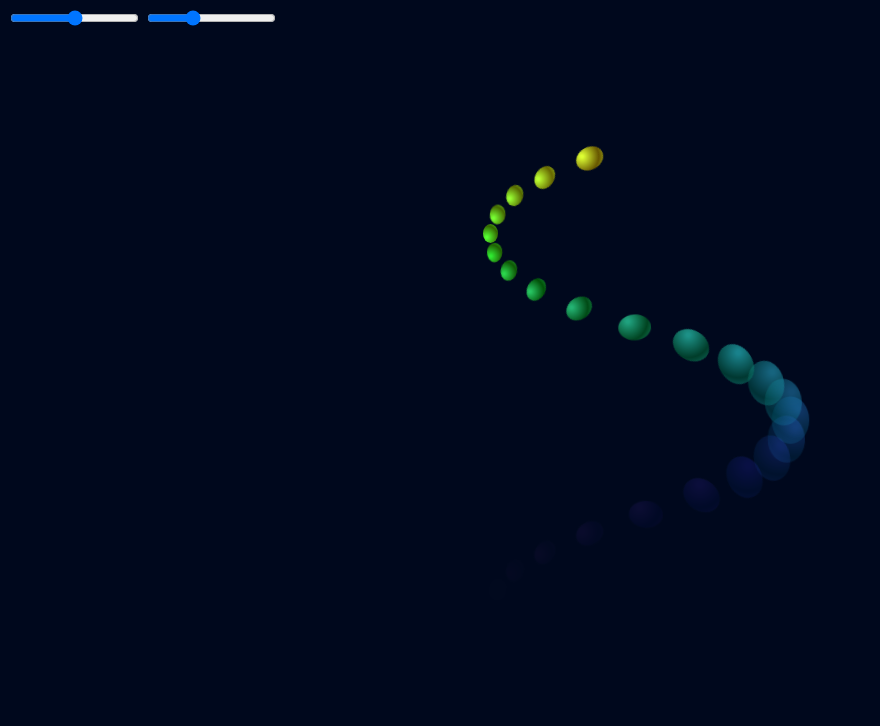
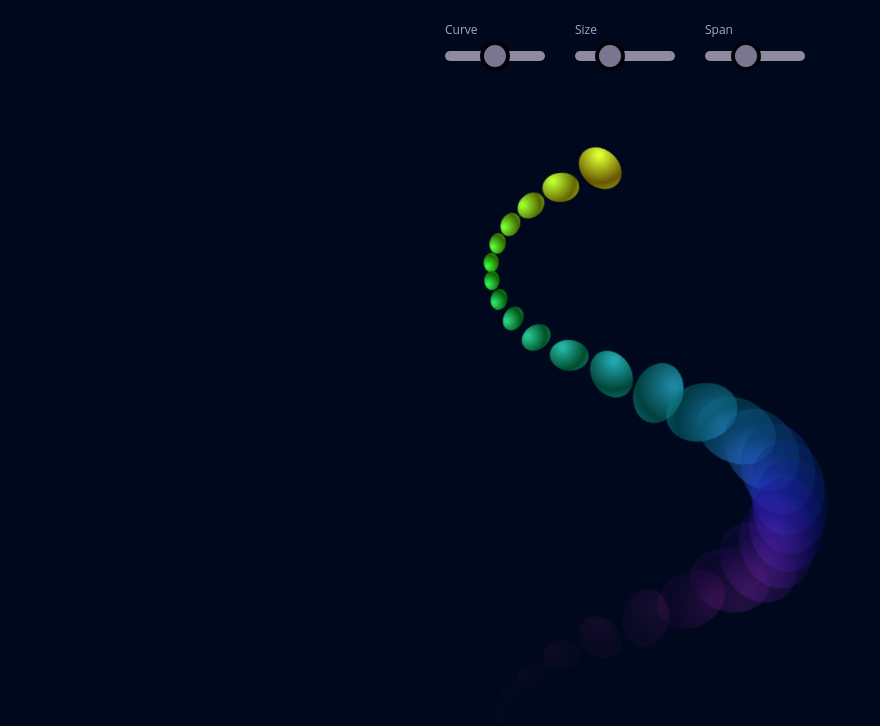
Before and after one commit to rolandjlevy/css-animated-line-of-balls, a plain HTML site: page index.html in a window 1280 px wide. Shown: the whole page, without its empty margins (0-880 px from the left). Drawn offline with Linux system fonts and the light colour scheme.

Commit message:
Added horizontal span control

```diff
--- a/index.html
+++ b/index.html
@@ -4,18 +4,32 @@
     <meta charset="utf-8">
     <meta name="viewport" content="width=device-width">
     <title>Animated line of balls</title>
-    <link href="style.css" rel="stylesheet" type="text/css" />
+    <link href="styles/controls.css" rel="stylesheet" type="text/css" />
+    <link href="styles/style.css" rel="stylesheet" type="text/css" />
   </head>
   <body>
-    <nav>
-      <header>
-        <input type="range" id="movement" value="50" min="0" max="100" />
-        <input type="range" id="duration" value="4" min="2" max="8" step="0.05" />
-      </header>
+    <nav class="m-t-30">
+      <ul class="controls">
+        <li>
+          <input type="range" id="movement" class="slider m-t-20" value="40" min="0" max="80" step="0.1" />
+          <label for="movement">Curve</label>
+        </li>
+        <li>
+          <input type="range" id="scale" class="slider m-t-20" min="1" max="15" step="0.1" />
+          <label for="scale">Size</label>
+        </li>
+        <li>
+          <input type="range" id="span" class="slider m-t-20" min="0" max="400" step="1" />
+          <label for="span">Span</label>
+        </li>
+      </ul>
     </nav>
+
     <main class="wrapper">
       <section class="container fade-in"></section>
     </main>
-    <script src="script.js"></script>
+
+    <script src="src/script.js"></script>
+
   </body>
 </html>
--- a/script.js
+++ b/src/script.js
@@ -1,11 +1,17 @@
 const $ = (elem) => document.querySelector(elem);
 const $$ = (elem) => document.querySelectorAll(elem);
+const getCssValue = (prop) => getComputedStyle($('html')).getPropertyValue(prop).trim();
+
+let scale = getCssValue('--global-scale');
+$('#scale').value = scale;
+
+let span = getCssValue('--global-span');
+$('#span').value = span;
 
 const totalBalls = 30;
 const ballSize = 15;
-
 let movement = Number($('#movement').value);
-let duration = Number($('#duration').value);
+let duration = 4;
 let count = 0;
 let inc;
 
@@ -49,7 +55,12 @@ $('#movement').addEventListener('input', e => {
   updateAnimation();
 });
 
-$('#duration').addEventListener('input', e => {
-  duration = Number(e.target.value);
-  updateAnimation();
+$('#scale').addEventListener('input', e => {
+  scale = Number(e.target.value);
+  $('html').style.setProperty('--global-scale', scale);
 });
+
+$('#span').addEventListener('input', e => {
+  span = Number(e.target.value);
+  $('html').style.setProperty('--global-span', span);
+});
--- a/style.css
+++ /dev/null
@@ -1,33 +0,0 @@
-body {
-  background: #00081d;
-}
-
-.wrapper {
-  display: flex;
-  align-items: center;
-  justify-content: center;
-  height: 100vh;
-}
-
-.ball {
-  border-radius: 50% / 50%;
-  animation-name: swing, fadeInAnimation;
-  animation-timing-function: cubic-bezier(0.5, 0.05, 0.5, 1), ease-in;
-  animation-iteration-count: infinite, 1;
-  animation-fill-mode: forwards, forwards;
-  opacity: 0;
-}
-
-@keyframes swing {
-  0%, 100% {
-    transform: translateX(-150px) rotate(0deg) scale(1)
-  }
-  50% {
-    transform: translateX(150px) rotate(180deg) scale(2.5)
-  }
-}
-
-@keyframes fadeInAnimation {
-  0% { opacity: 0; }
-  100% { opacity: 1; }
-}
--- /dev/null
+++ b/styles/controls.css
@@ -0,0 +1,84 @@
+:root {
+  --light: hsl(260, 18%, 90%);
+  --light-mid: hsl(260, 18%, 80%);
+  --mid: hsl(260, 18%, 70%);
+  --dark: hsl(260, 10%, 40%);
+  --deep: hsl(260, 10%, 20%);
+  --black: hsl(260, 10%, 5%);
+  --slider-width: 100px;
+  --slider-offset: calc(50px / 2); /* label width/2 */
+  --control-size: 20px;
+}
+
+ul, li {
+  margin: 0;
+  padding: 0;
+  list-style: none;
+}
+
+nav {
+  display: flex;
+  flex-direction: column;
+  align-items: center;
+  justify-content: center;
+  height: 50px;
+}
+
+ul.controls {
+  display: flex;
+  align-items: center;
+  flex-direction: row;
+  position: fixed;
+}
+
+ul.controls > li {
+  width: calc(var(--slider-width) + var(--control-size) + 10px);
+  display: flex;
+  flex-direction: column;
+}
+
+.slider {
+  position: relative;
+  -webkit-appearance: none;
+  width: var(--slider-width);
+  margin-left: 0;
+  margin-right: 0;
+  height: 10px;
+  border-radius: 5px;
+  background: var(--light-mid);
+  outline: none;
+  opacity: 0.7;
+  -webkit-transition: 0.2s;
+  transition: opacity 0.2s;
+}
+
+.slider:hover {
+  opacity: 1;
+}
+
+.slider::-webkit-slider-thumb {
+  -webkit-appearance: none;
+  appearance: none;
+  width: 30px;
+  height: 30px;
+  border-radius: 50%;
+  background: var(--mid);
+  border: 4px solid #000;
+  cursor: pointer;
+}
+
+.slider::-moz-range-thumb {
+  width: 30px;
+  height: 30px;
+  border-radius: 50%;
+  background: var(--mid);
+  border: 4px solid #000;
+  cursor: pointer;
+}
+
+.slider ~ label {
+  position: relative;
+  left: 0;
+  bottom: 42px;
+  font-size: 0.75rem;
+}
--- /dev/null
+++ b/styles/style.css
@@ -0,0 +1,58 @@
+:root {
+  --global-scale: 5;
+  --global-span: 150;
+}
+
+body {
+  margin: 0;
+  padding: 0;
+  background: #00081d;
+  color: var(--mid);
+  font-family: 'Open Sans', Arial, Helvetica, sans-serif;
+  overflow: hidden;
+}
+
+.wrapper {
+  display: flex;
+  align-items: center;
+  justify-content: center;
+  height: calc(100vh - 80px);
+}
+
+.ball {
+  border-radius: 50% / 50%;
+  animation-name: swing, fadeInAnimation;
+  animation-timing-function: cubic-bezier(0.5, 0.05, 0.5, 1), ease-in;
+  animation-iteration-count: infinite, 1;
+  animation-fill-mode: forwards, forwards;
+  --scale: calc(var(--global-scale));
+  --span: calc(var(--global-span) * 1px);
+  opacity: 0;
+}
+
+@keyframes swing {
+  0%, 100% {
+    transform: translateX(calc(var(--span) * -1)) rotate(0deg) scale(1);
+  }
+  50% {
+    --scale: calc(var(--global-scale));
+    transform: translateX(calc(var(--span) * 1)) rotate(360deg) scale(var(--scale));
+  }
+}
+
+@keyframes fadeInAnimation {
+  0% { opacity: 0; }
+  100% { opacity: 1; }
+}
+
+.m-t-20 {
+  margin-top: 20px;
+}
+
+.m-t-30 {
+  margin-top: 30px;
+}
+
+.m-t-40 {
+  margin-top: 40px;
+}
```
Also changed, not shown: src/ball.js (renamed from ball.js), 2 other files.
